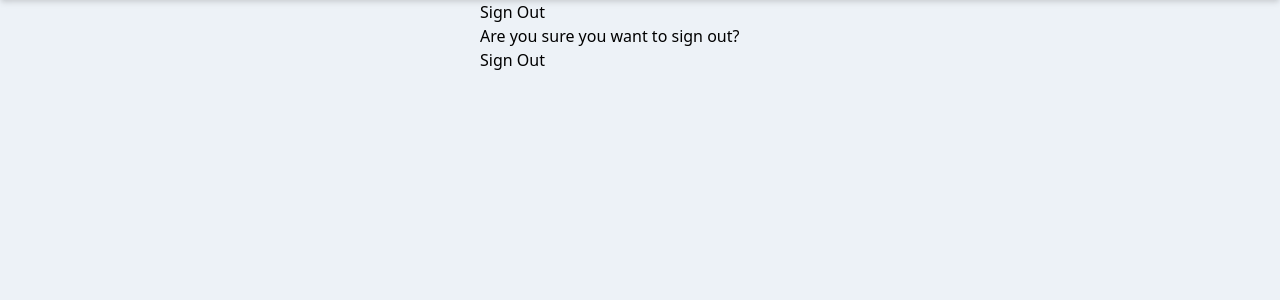
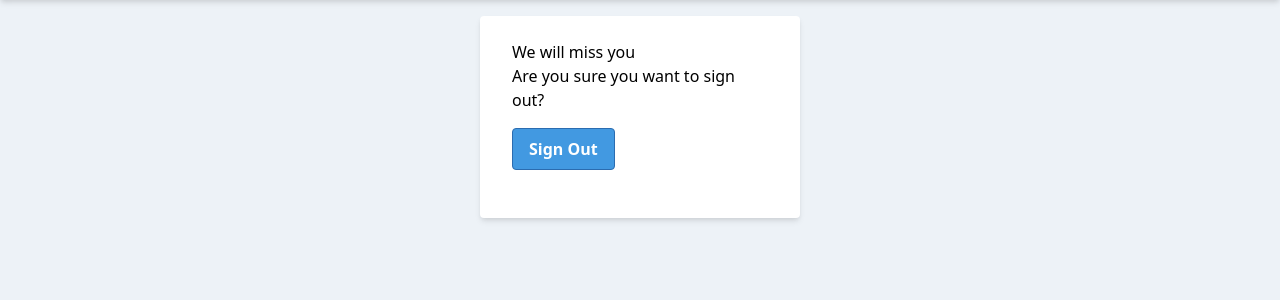
Before and after one commit to biswaz/splitmytrack, a Django app: page /accounts/logout/ in a window 1280 px wide. Shown: the part 88-388 px from the top of the page. Run offline with Django 3.2, Linux system fonts and the light colour scheme; the visitor is signed in with stand-in values (Sample User, id 1); some libraries are stand-ins or nearby versions.

Commit message:
ui improvements

```diff
--- a/splitmytrack/ui/templates/account/logout.html
+++ b/splitmytrack/ui/templates/account/logout.html
@@ -5,17 +5,18 @@
 {% block head_title %}{% trans "Sign Out" %}{% endblock %}
 
 {% block inner %}
-<h1>{% trans "Sign Out" %}</h1>
+<div class="login bg-white shadow-md rounded px-8 pt-6 pb-8 mb-4 my-4">
+<h1>{% trans "We will miss you" %}</h1>
 
 <p>{% trans 'Are you sure you want to sign out?' %}</p>
 
-<form method="post" action="{% url 'account_logout' %}">
+<form method="post" action="{% url 'account_logout' %}" class="my-4">
   {% csrf_token %}
   {% if redirect_field_value %}
   <input type="hidden" name="{{ redirect_field_name }}" value="{{ redirect_field_value }}"/>
   {% endif %}
-  <button class="btn btn-danger" type="submit">{% trans 'Sign Out' %}</button>
+  <button class="bg-blue-500 hover:bg-blue-700 text-white font-bold py-2 px-4 border border-blue-700 rounded" type="submit">{% trans 'Sign Out' %}</button>
 </form>
-
+</div>
 
 {% endblock %}
```
Also changed, not shown: splitmytrack/ui/templates/download.html (+16 -12 lines).
